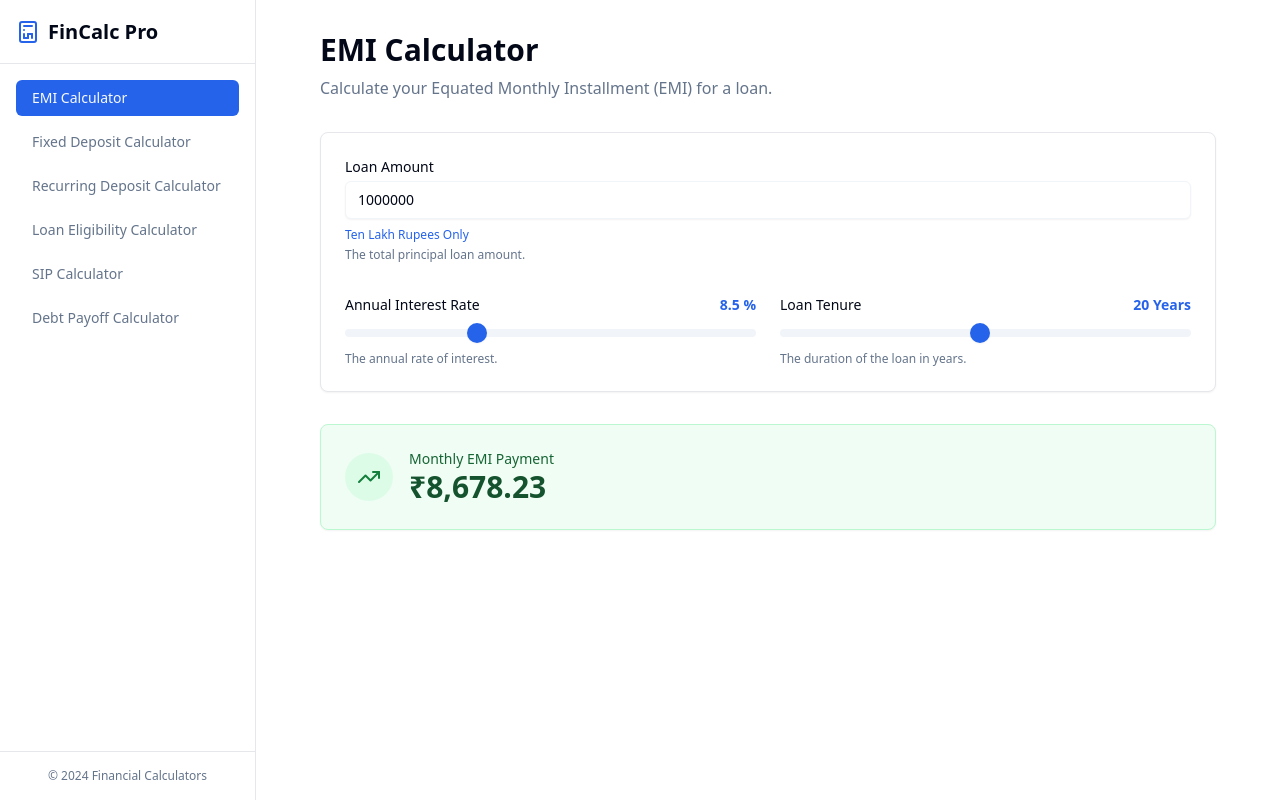
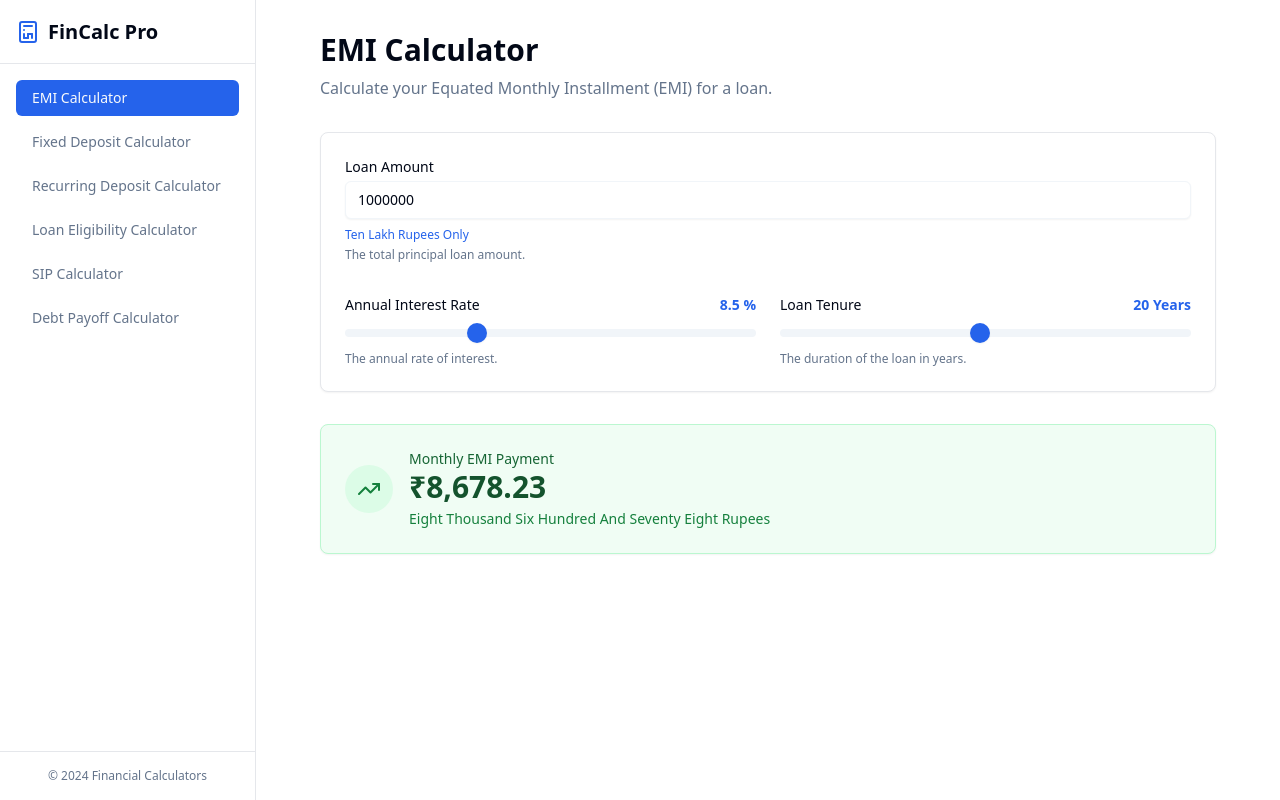
Before and after one commit to bommunagarjuna/FinancialCalc, a React (Vite) app: page /#/calculator/emi in a window 1280 px wide. Built offline with nearby package versions, Linux system fonts and the light colour scheme.

Commit message:
Added results in words

```diff
--- a/components/Calculator.tsx
+++ b/components/Calculator.tsx
@@ -224,6 +224,9 @@ const Calculator: React.FC = () => {
                 <p className="text-2xl sm:text-3xl font-bold text-green-900">
                     {calculator.resultPrefix}{result.toLocaleString('en-IN', { maximumFractionDigits: 2, minimumFractionDigits: 2 })}{calculator.resultSuffix}
                 </p>
+                <p className="text-sm text-green-700 mt-1 capitalize">
+                    {numberToIndianWords(Math.trunc(result).toString())} Rupees
+                </p>
               </div>
             </div>
           </div>
```
Also changed, not shown: 3 other files (tests, documents, lock files or other folders).
